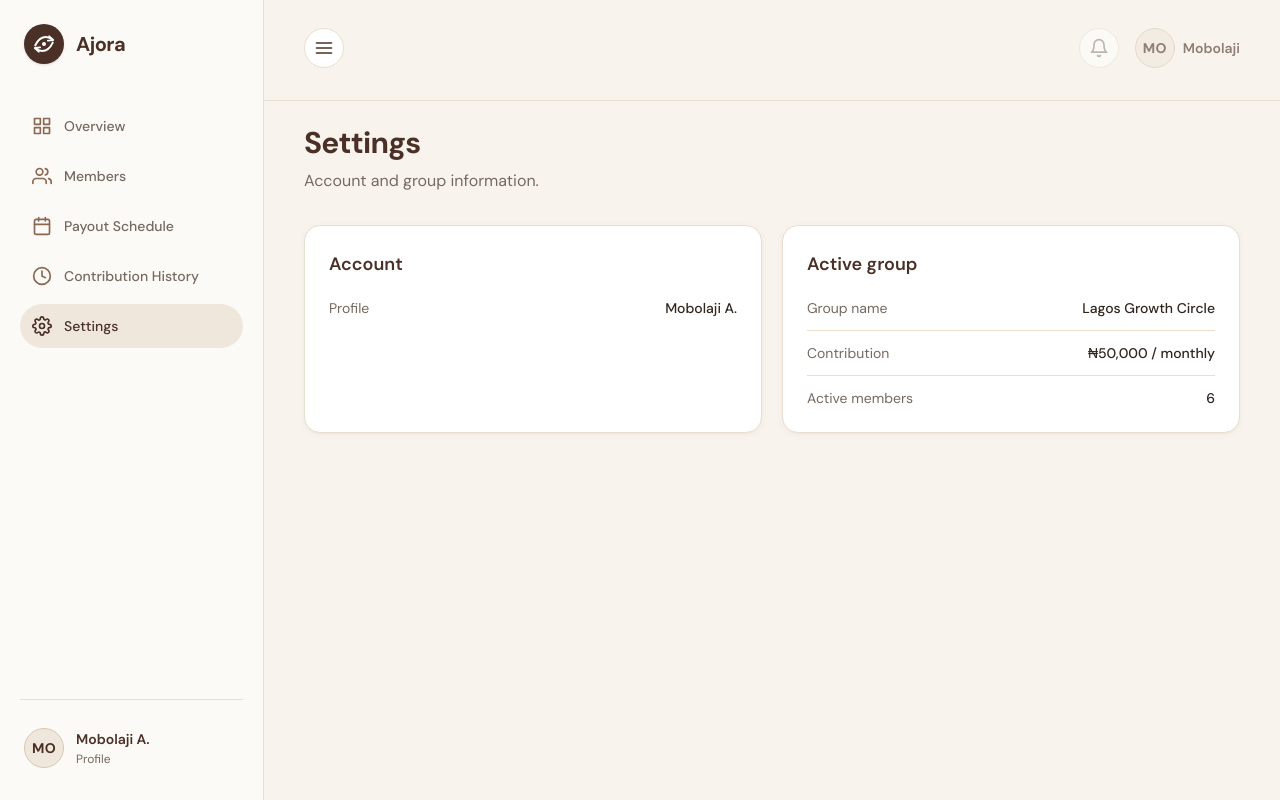
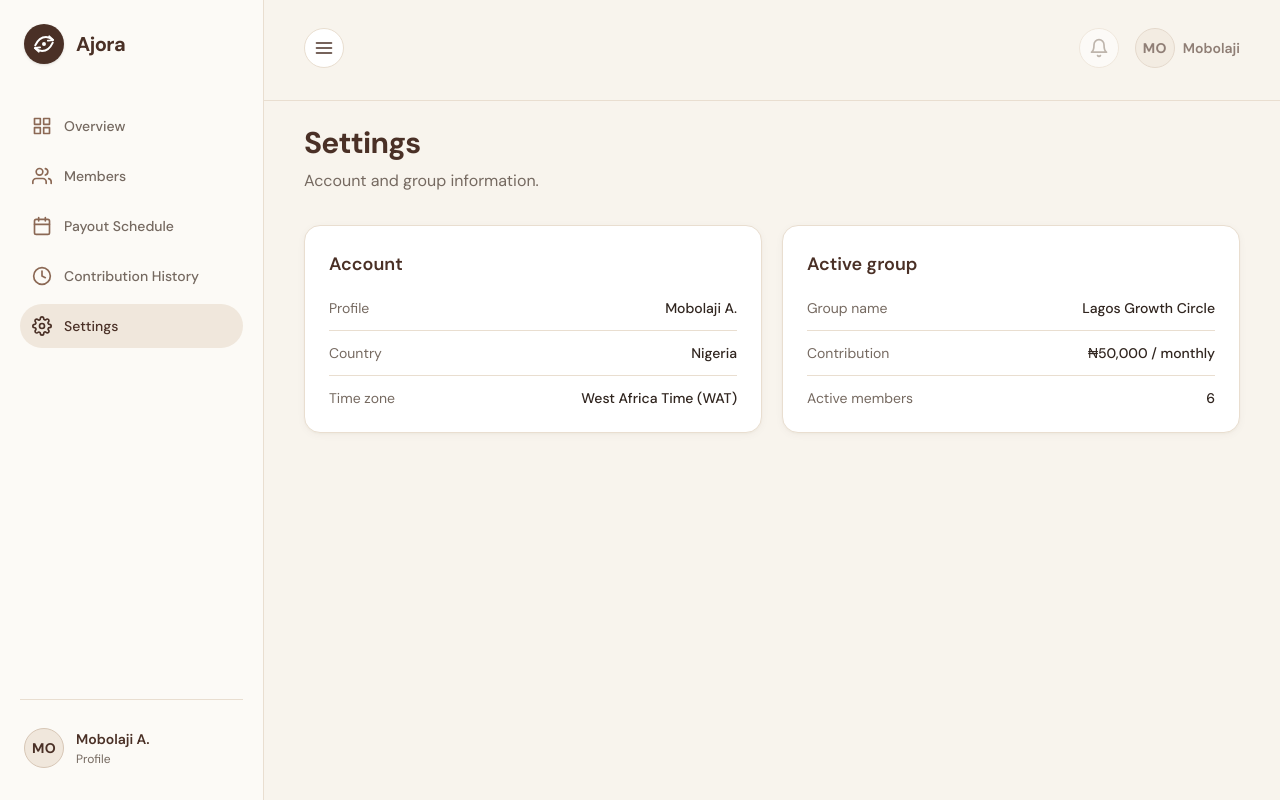
Before and after one commit to Bolazcoding/ajora, a Next.js app: page /settings in a window 1280 px wide. Built offline with nearby package versions, Linux system fonts and the light colour scheme.

Commit message:
added country and time zone information to the account info

```diff
--- a/app/settings/page.tsx
+++ b/app/settings/page.tsx
@@ -26,6 +26,18 @@ export default function SettingsPage() {
                 <dt className="text-sm text-text-secondary">Profile</dt>
                 <dd className="text-right text-sm font-medium text-text-primary">
                   Mobolaji A.
+                </dd>
+              </div>
+              <div className="flex items-center justify-between gap-4 py-3">
+                <dt className="text-sm text-text-secondary">Country</dt>
+                <dd className="text-right text-sm font-medium text-text-primary">
+                  Nigeria
+                </dd>
+              </div>
+              <div className="flex items-center justify-between gap-4 py-3 last:pb-0">
+                <dt className="text-sm text-text-secondary">Time zone</dt>
+                <dd className="text-right text-sm font-medium text-text-primary">
+                  West Africa Time (WAT)
                 </dd>
               </div>
             </dl>
```
